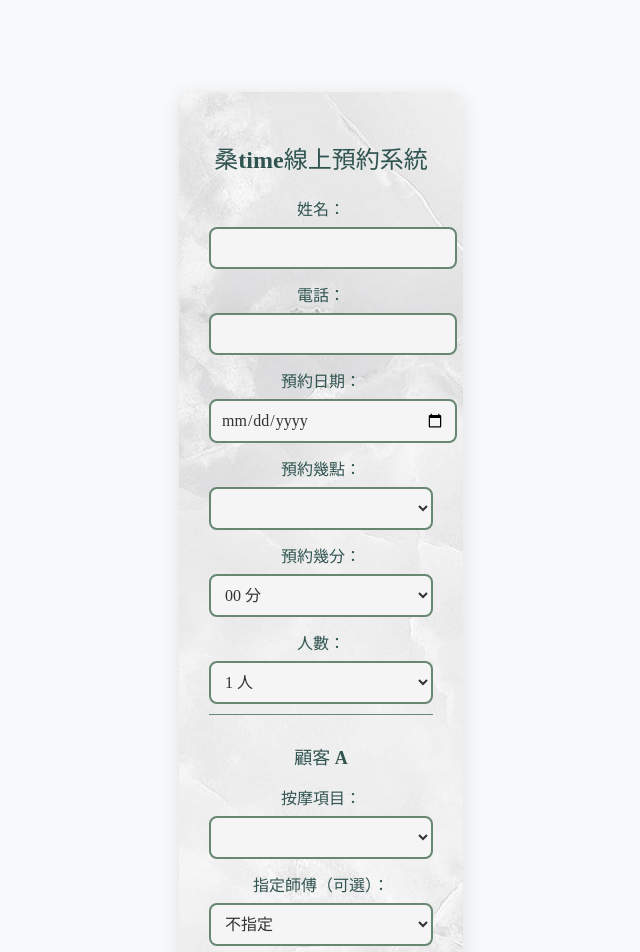
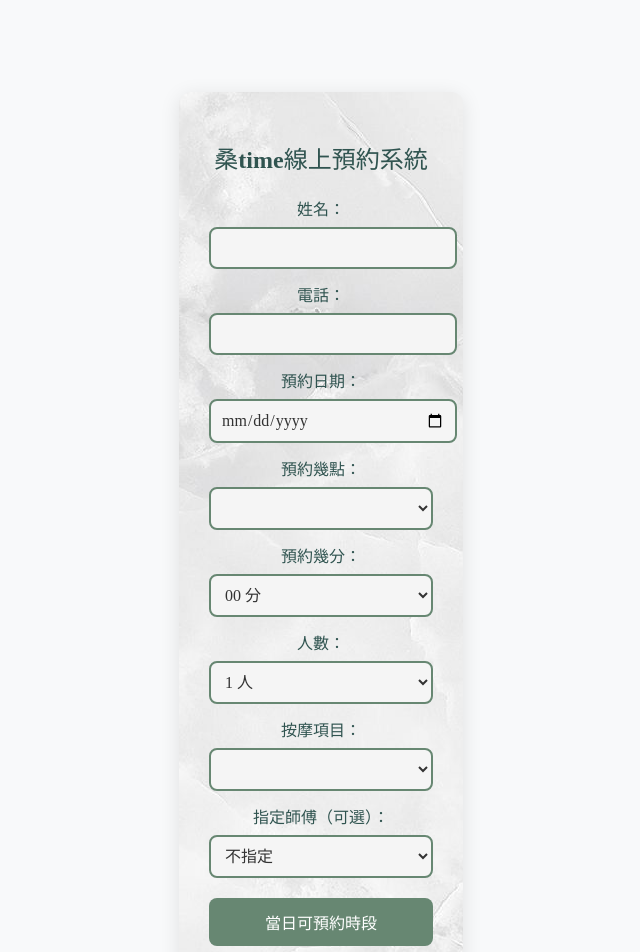
Before and after one commit to Ah-uuu/booking-sometime-0, a Vue app: page / in a window 1280 px wide. Shown: the top 952 px of the page, without its empty margins (319-959 px from the left). Built offline with nearby package versions, Linux system fonts and the light colour scheme.

Commit message:
Update BookingForm.vue

```diff
--- a/src/components/BookingForm.vue
+++ b/src/components/BookingForm.vue
@@ -48,8 +48,42 @@
         </option>
       </select>
 
-      <!-- 按摩項目與指定師傅（動態渲染） -->
-      <div v-for="(guest, index) in formData.guests" :key="index" class="guest-section">
+      <!-- 當人數為 1 時，直接顯示按摩項目與指定師傅 -->
+      <div v-if="formData.numPeople === 1">
+        <!-- 按摩項目 -->
+        <label for="service-0" class="label">按摩項目：</label>
+        <select
+          id="service-0"
+          v-model="formData.guests[0].service"
+          required
+        >
+          <option
+            v-for="option in serviceOptions"
+            :key="option.value"
+            :value="option.value"
+            :disabled="isServiceDisabled(option.duration)"
+          >
+            {{ option.label }}
+          </option>
+        </select>
+
+        <!-- 指定師傅 -->
+        <label for="master-0" class="label">指定師傅（可選）：</label>
+        <select id="master-0" v-model="formData.guests[0].master">
+          <option value="">不指定</option>
+          <option
+            v-for="therapist in therapists"
+            :key="therapist.name"
+            :value="therapist.name"
+            :disabled="isTherapistOff(therapist.offDays)"
+          >
+            {{ therapist.name }} ({{ therapist.offDaysText }})
+          </option>
+        </select>
+      </div>
+
+      <!-- 當人數為 2 或 3 時，使用複合選單 -->
+      <div v-else v-for="(guest, index) in formData.guests" :key="index" class="guest-section">
         <h3 class="guest-title">顧客 {{ String.fromCharCode(65 + index) }}</h3>
 
         <!-- 按摩項目 -->
@@ -344,7 +378,9 @@ export default {
               const segmentEnd = new Date(segmentStart.getTime() + durationPerSegment[segIndex] * 60000);
               return `${seg}: ${segmentStart.toLocaleString()} - ${segmentEnd.toLocaleString()}`;
             });
-            messageText += `顧客 ${String.fromCharCode(65 + index)} (${guest.service}${guest.master ? `, 師傅: ${guest.master}` : ''}):\n${timeSegments.join('\n')}\n`;
+            // 當人數為 1 時，不顯示「顧客 A」
+            const guestLabel = this.formData.numPeople === 1 ? '' : `顧客 ${String.fromCharCode(65 + index)} `;
+            messageText += `${guestLabel}(${guest.service}${guest.master ? `, 師傅: ${guest.master}` : ''}):\n${timeSegments.join('\n')}\n`;
           });
           messageText += '(提醒您!!可截圖此畫面以免忘記預約的時段)';
 
```
